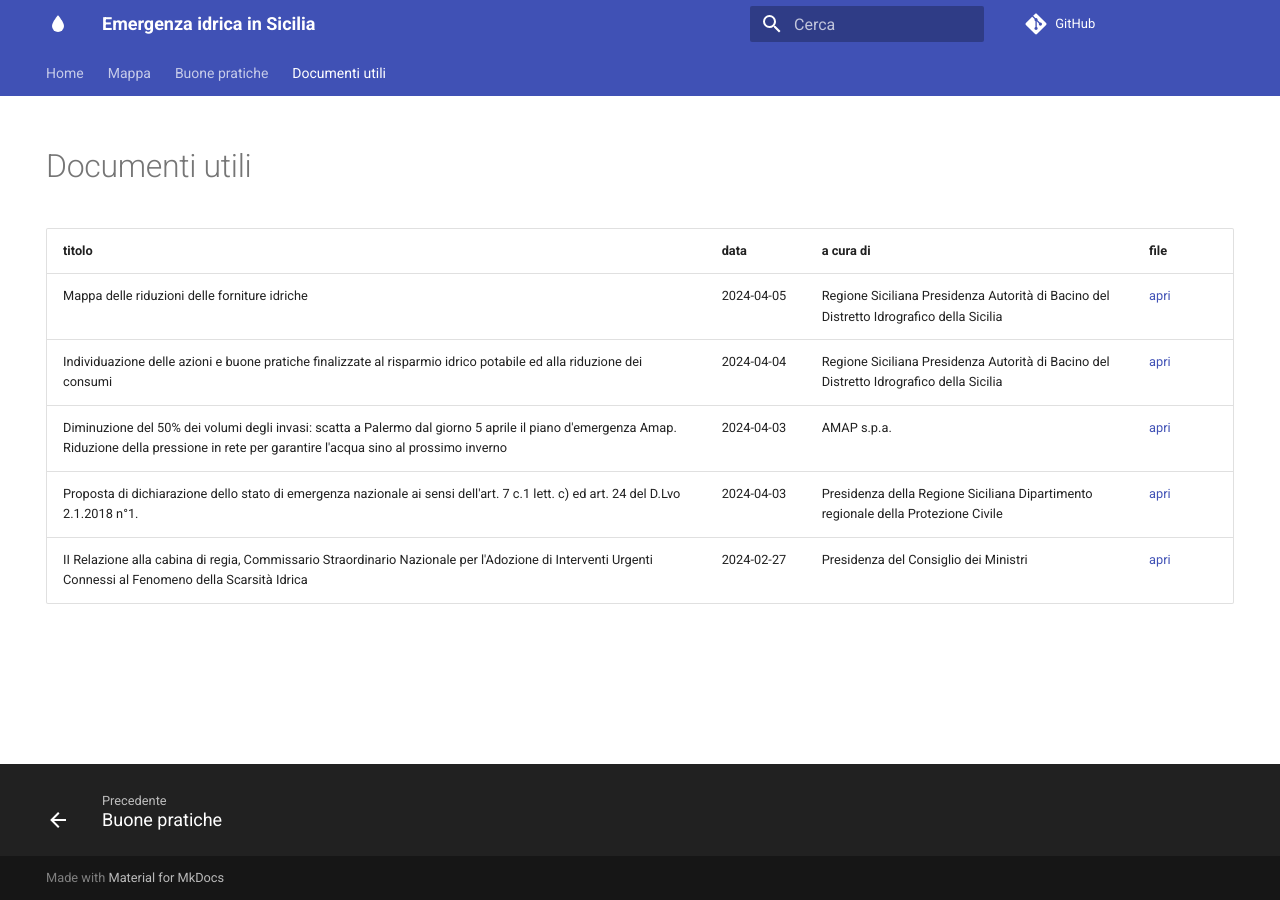
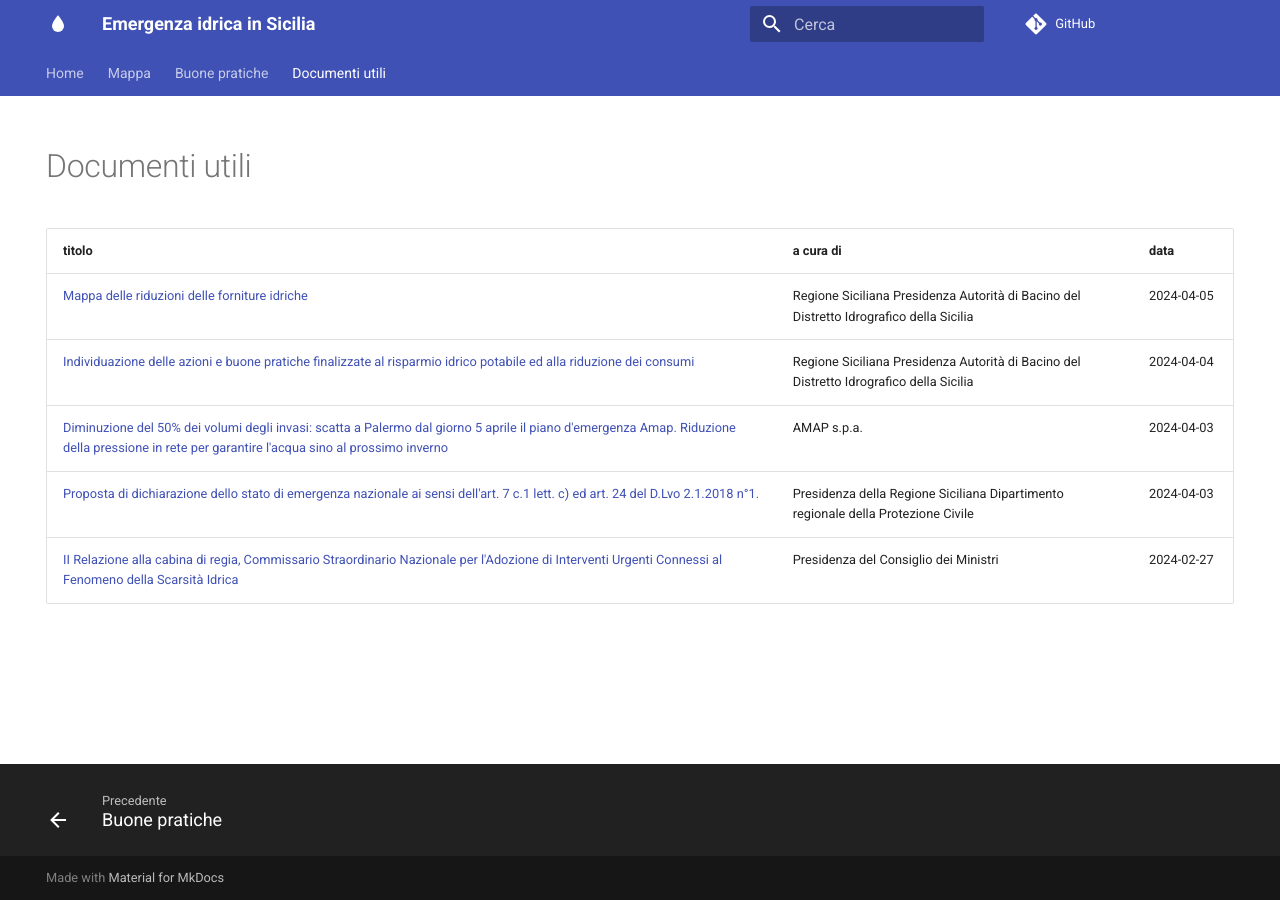
Before and after one commit to opendatasicilia/emergenza-idrica-sicilia, an MkDocs documentation site: the page built from docs/documenti-utili/index.md, in a window 1280 px wide. Built offline with MkDocs 1.6.1 and Material for MkDocs 9.7.7, drawn with Linux system fonts in a browser that asks for light colours; comment, search, counter and statistics services are not loaded.

Commit message:
riformattato index

```diff
--- a/docs/documenti-utili/index.md
+++ b/docs/documenti-utili/index.md
@@ -6,10 +6,10 @@ hide:
 
 # Documenti utili
 
-| titolo | data | a cura di | file |
-| --- | --- | --- | --- |
-| Mappa delle riduzioni delle forniture idriche | 2024-04-05 | Regione Siciliana Presidenza Autorità di Bacino del Distretto Idrografico della Sicilia | [apri](2024-04-05_mappa-riduzioni-forniture-idriche.pdf) |
-| Individuazione delle azioni e buone pratiche finalizzate al risparmio idrico potabile ed alla riduzione dei consumi | 2024-04-04 | Regione Siciliana Presidenza Autorità di Bacino del Distretto Idrografico della Sicilia | [apri](risparmio_idrico_azioni_pratiche.pdf) |
-| Diminuzione del 50% dei volumi degli invasi: scatta a Palermo dal giorno 5 aprile il piano d'emergenza Amap. Riduzione della pressione in rete per garantire l'acqua sino al prossimo inverno | 2024-04-03 | AMAP s.p.a. | [apri](diminuzione_volumi_invasi_piano_emergenza_amap_palermo.pdf) |
-| Proposta di dichiarazione dello stato di emergenza nazionale ai sensi dell'art. 7 c.1 lett. c) ed art. 24 del D.Lvo 2.1.2018 n°1. | 2024-04-03 | Presidenza della Regione Siciliana Dipartimento regionale della Protezione Civile | [apri](emergenza_nazionale_art7e24_dlvo2018n1.pdf) |
-| II Relazione alla cabina di regia, Commissario Straordinario Nazionale per l'Adozione di Interventi Urgenti Connessi al Fenomeno della Scarsità Idrica | 2024-02-27 | Presidenza del Consiglio dei Ministri | [apri](relazione_cabina-regia_commissario-straordinario-nazionale_interventi-scarsita-idrica.pdf) |
+| titolo | a cura di | data |
+| --- | --- | --- |
+| [Mappa delle riduzioni delle forniture idriche](2024-04-05_mappa-riduzioni-forniture-idriche.pdf) | Regione Siciliana Presidenza Autorità di Bacino del Distretto Idrografico della Sicilia | 2024-04-05 |
+| [Individuazione delle azioni e buone pratiche finalizzate al risparmio idrico potabile ed alla riduzione dei consumi](risparmio_idrico_azioni_pratiche.pdf) | Regione Siciliana Presidenza Autorità di Bacino del Distretto Idrografico della Sicilia | 2024-04-04 |
+| [Diminuzione del 50% dei volumi degli invasi: scatta a Palermo dal giorno 5 aprile il piano d'emergenza Amap. Riduzione della pressione in rete per garantire l'acqua sino al prossimo inverno](diminuzione_volumi_invasi_piano_emergenza_amap_palermo.pdf) | AMAP s.p.a. | 2024-04-03 |
+| [Proposta di dichiarazione dello stato di emergenza nazionale ai sensi dell'art. 7 c.1 lett. c) ed art. 24 del D.Lvo 2.1.2018 n°1.](emergenza_nazionale_art7e24_dlvo2018n1.pdf) | Presidenza della Regione Siciliana Dipartimento regionale della Protezione Civile | 2024-04-03 |
+| [II Relazione alla cabina di regia, Commissario Straordinario Nazionale per l'Adozione di Interventi Urgenti Connessi al Fenomeno della Scarsità Idrica](relazione_cabina-regia_commissario-straordinario-nazionale_interventi-scarsita-idrica.pdf) | Presidenza del Consiglio dei Ministri | 2024-02-27 |
```
